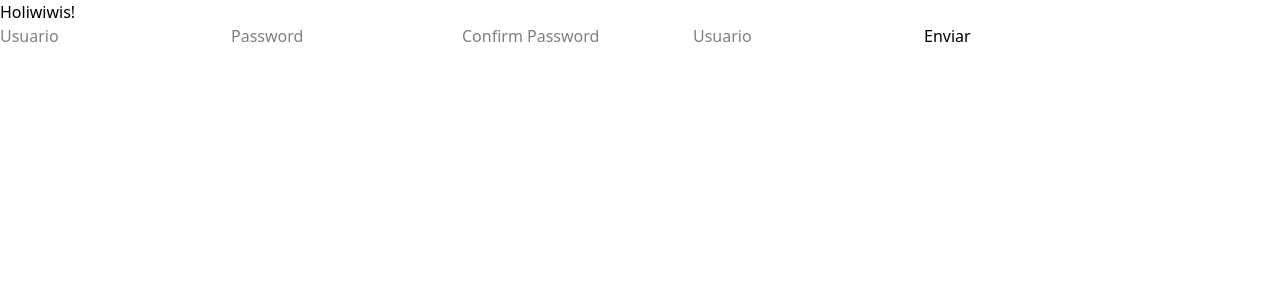
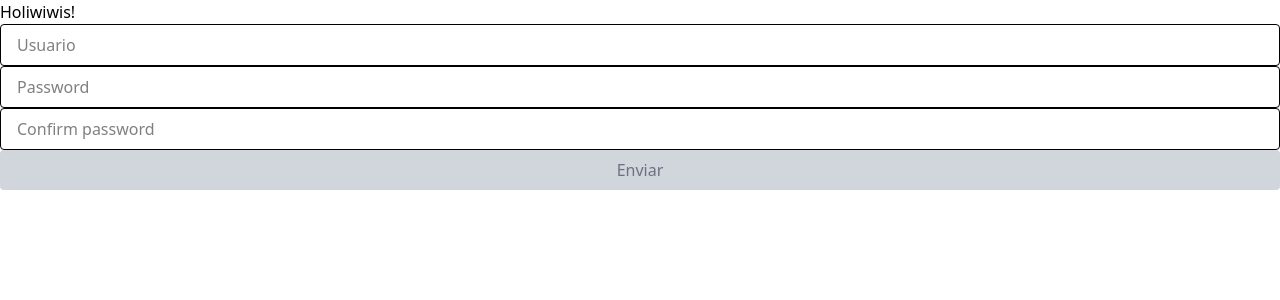
Before and after one commit to JonyR3G0/web-d-react-avanzado, a React (Vite) app: page / in a window 1280 px wide. Shown: the top 300 px of the page. Built offline with nearby package versions, Linux system fonts and the light colour scheme.

Commit message:
Enhance BasicForm component with Yup validation and error handling

```diff
--- a/src/components/BasicForm.jsx
+++ b/src/components/BasicForm.jsx
@@ -1,7 +1,26 @@
 import { useForm } from 'react-hook-form'
+import { yupResolver } from '@hookform/resolvers/yup'
+import * as yup from 'yup'
+
+/**
+   * A basic object schema for Yup
+   *
+   * @type {Object}
+   */
+const yupSchema = yup.object({
+  username: yup.string().required('El campo de usuario es obligatorio'),
+  password: yup.string().required().min(8, 'La contraseña requiere al menos 8 caracteres.'),
+  confirmPassword: yup.string().required('Este campo es obligatoria').oneOf([yup.ref('password'), 'La contraseña debe de coincidir'])
+})
 
 export const BasicForm = () => {
-  const { register, handleSubmit } = useForm()
+  const {
+    register,
+    handleSubmit,
+    formState: { errors, isValid }
+  } = useForm({
+    resolver: yupResolver(yupSchema)
+  })
 
   const onSubmit = (data) => {
     console.log(data)
@@ -9,11 +28,38 @@
 
   return (
     <form onSubmit={handleSubmit(onSubmit)}>
-      <input type='text' {...register('username')} placeholder='Usuario' />
-      <input type='password' {...register('password')} placeholder='Password' />
-      <input type='password' {...register('confirmPassword')} placeholder='Confirm Password' />
-      <input {...register('username')} placeholder='Usuario' />
-      <button type='submit'>Enviar</button>
+      <input
+        type='text'
+        {...register('username')}
+        placeholder='Usuario'
+        className='w-full px-4 py-2 border rounded focus:outline-none focus:ring-2 focus:ring-blue-400'
+      />
+      {errors.username && <p>{errors.username.message}</p>}
+      <br />
+      <input
+        type='password'
+        {...register('password')}
+        placeholder='Password'
+        className='w-full px-4 py-2 border rounded focus:outline-none focus:ring-2 focus:ring-blue-400'
+      />
+      {errors.password && <p>{errors.password.message}</p>}
+      <br />
+      <input
+        type='password'
+        {...register('confirmPassword')}
+        placeholder='Confirm password'
+        className='w-full px-4 py-2 border rounded focus:outline-none focus:ring-2 focus:ring-blue-400'
+      />
+      {errors.confirmPassword && <p>{errors.confirmPassword.message}</p>}
+      <br />
+      <button
+        type='submit'
+        disabled={!isValid}
+        className={`w-full py-2 rounded transition cursor-pointer
+              ${isValid ? 'bg-blue-600 text-white hover:bg-blue-700' : 'bg-gray-300 text-gray-500 cursor-not-allowed'}`}
+
+      >Enviar
+      </button>
     </form>
   )
 }
```
